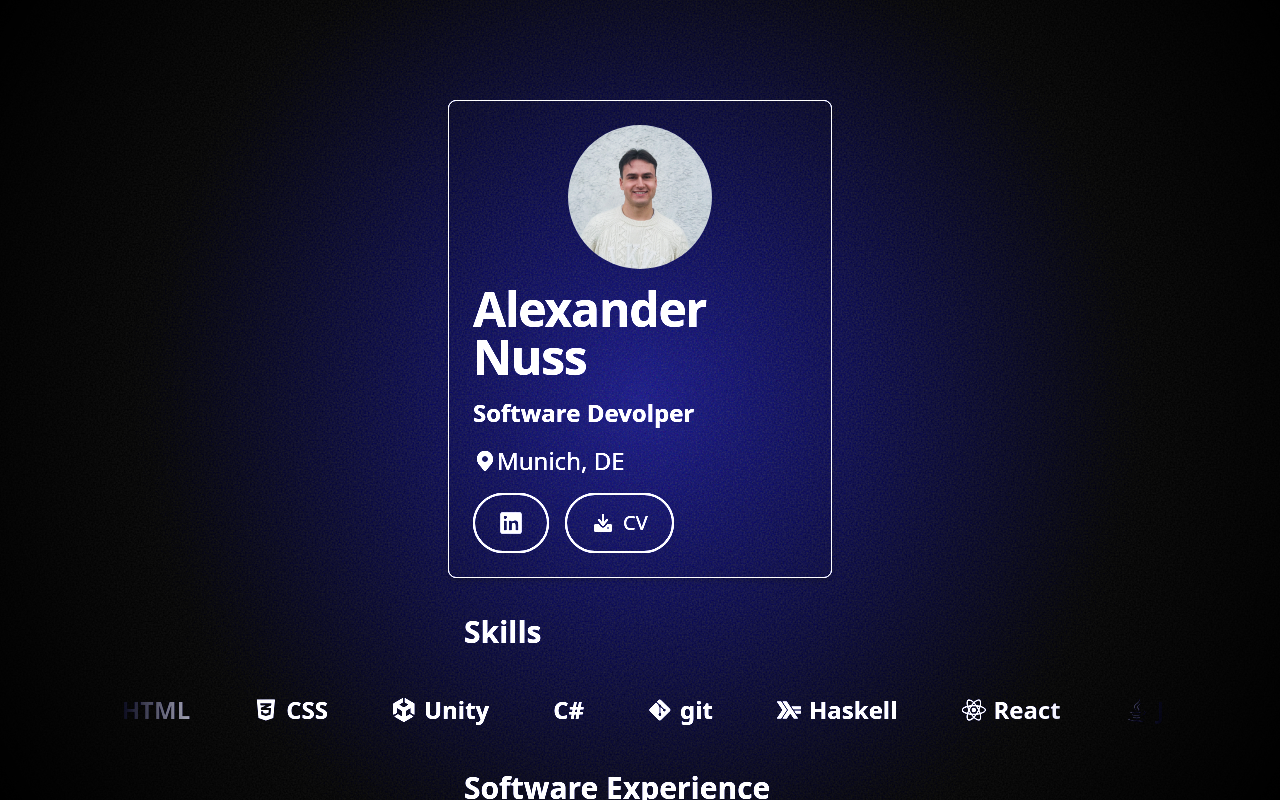
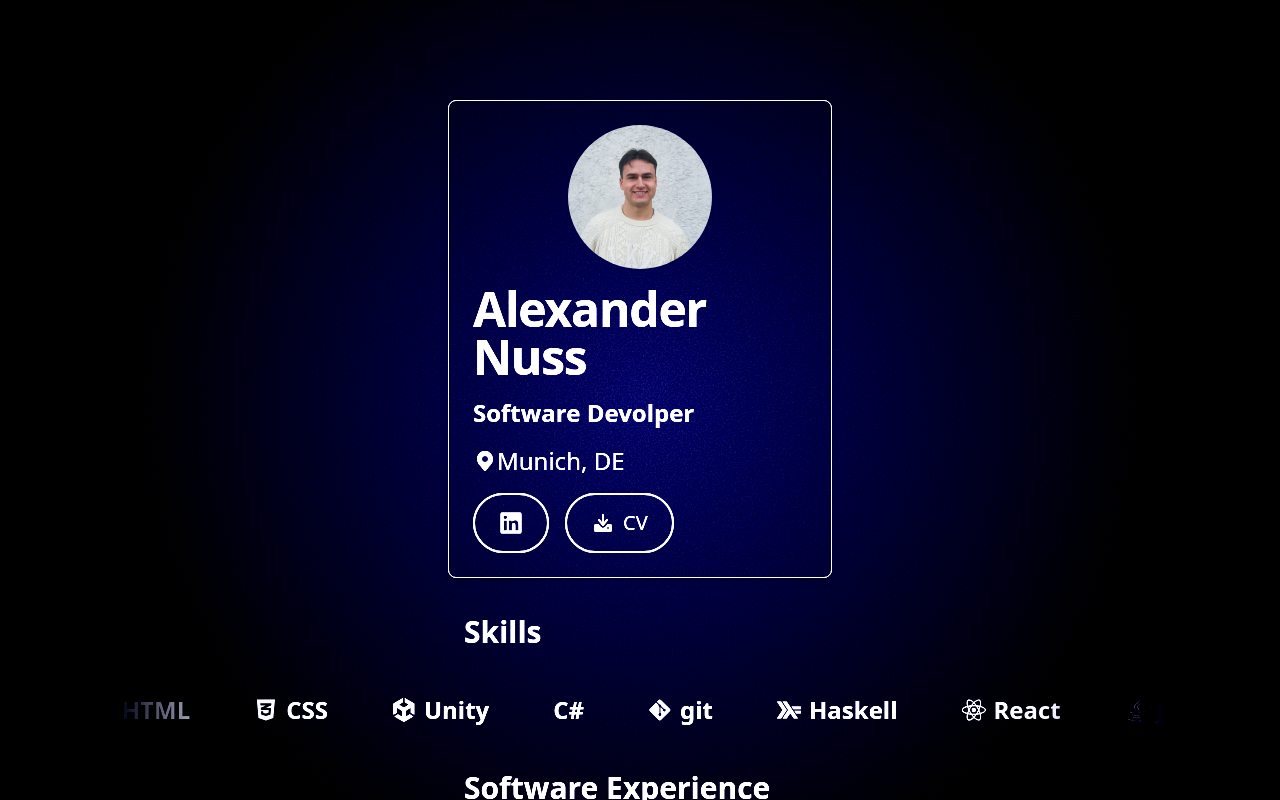
Before and after one commit to thisisalexn/my-portfolio, a React (Vite) app: page / in a window 1280 px wide. Shown: the top 800 px of the page. Built offline with nearby package versions, Linux system fonts and the light colour scheme.

Commit message:
black background on edges behind grain

```diff
--- a/src/index.css
+++ b/src/index.css
@@ -2,7 +2,6 @@
 @tailwind components;
 @tailwind utilities;
 
-/* resulting css */
 #app {
     width: 100%;
     height: 100%;
@@ -11,9 +10,7 @@
         radial-gradient(circle at var(--mouse-x) var(--mouse-y), rgba(7, 7, 78, 0.77), rgba(0, 0, 0, 1)),
         url("/grain.svg");
     background-attachment: fixed;
-    /* Make the background static */
     background-size: cover;
-    /* Ensure the background image covers the entire viewport */
     background-repeat: no-repeat;
 }
 
@@ -35,7 +32,7 @@ img {
 
 body,
 html {
-    overflow: auto;
+    background-color: black;
 }
 
 * {
```
